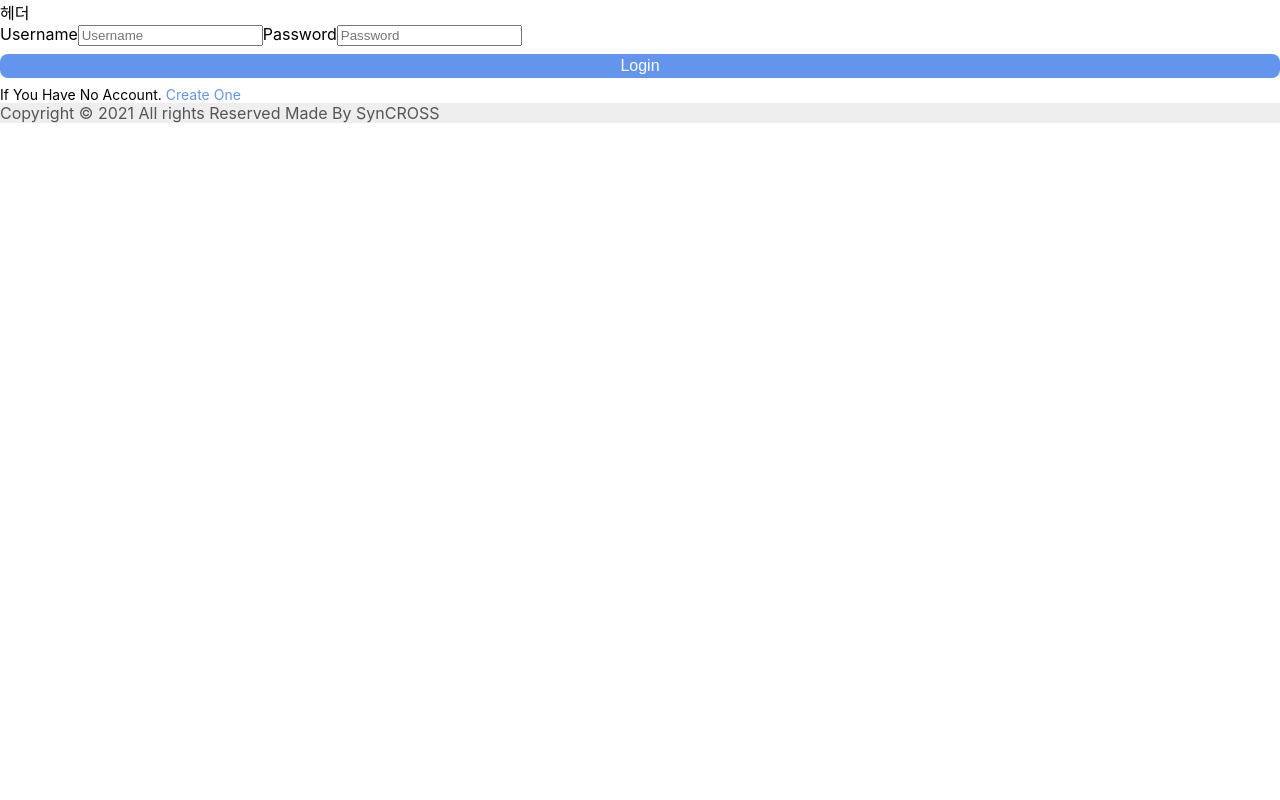
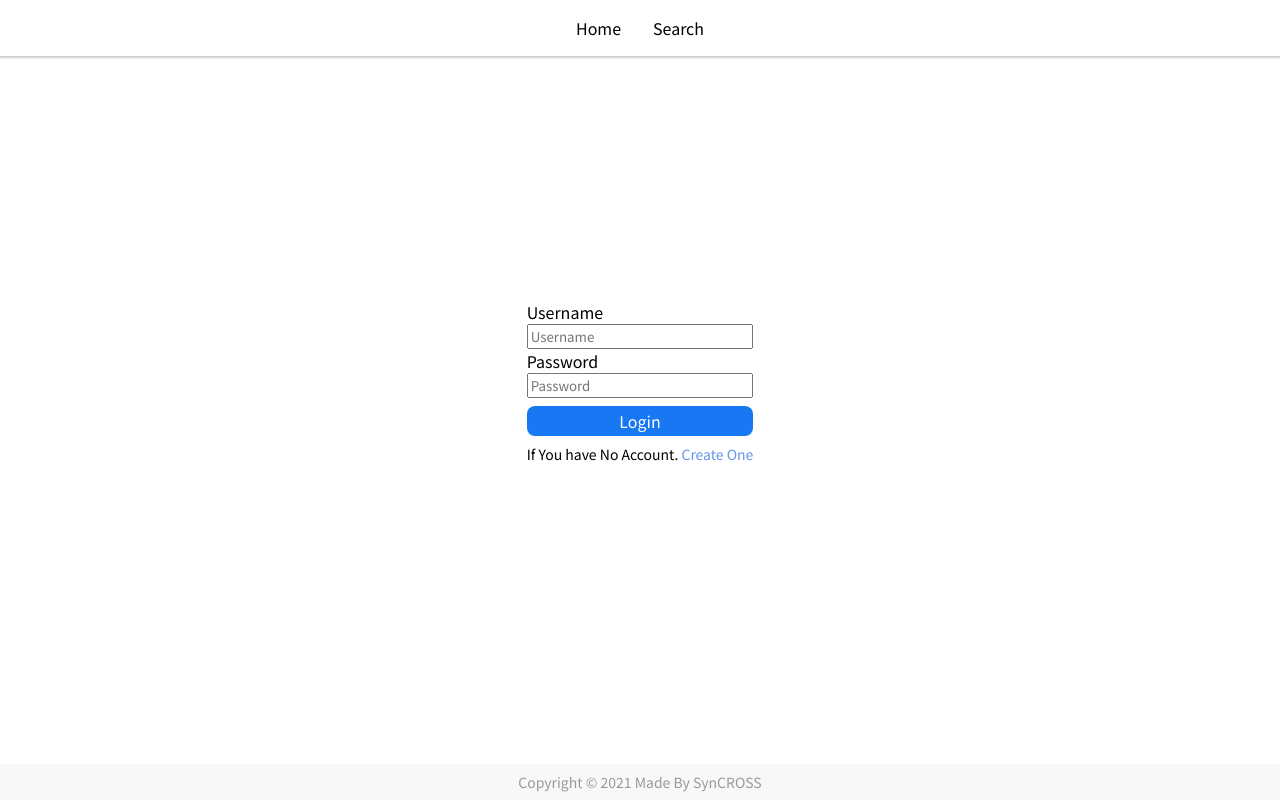
Before and after one commit to SynCROSS/book-manager-frontend, a Next.js app: page / in a window 1280 px wide. Built offline with nearby package versions, Linux system fonts and the light colour scheme; no server answers.

Commit message:
Edit Styles

```diff
--- a/components/auth/Login.tsx
+++ b/components/auth/Login.tsx
@@ -4,24 +4,30 @@ const LoginBlock = styled.div`
   text-align: left;
 `;
 
-const LoginButton = styled.button`
+export const Button = styled.button`
   width: 100%;
   margin: 0.5rem auto;
   padding: 0.2rem 0;
   cursor: pointer;
 
   font-size: 16px;
-  background-color: cornflowerblue;
+  background-color: #1877f2;
   border: none;
   border-radius: 0.5rem;
   color: #fff;
+  transition: all 0.1s ease-in-out;
+
+  &:hover {
+    background-color: #2080ff;
+  }
 `;
 
-const RegisterWriting = styled.p`
+export const Writing = styled.p`
   font-size: 14px;
   margin: auto;
 `;
-const RegisterLink = styled.a`
+
+export const WritingLink = styled.a`
   color: cornflowerblue;
 `;
 
@@ -33,7 +39,7 @@ const Login = ({ login }) => {
         <input type="text" id="username" placeholder="Username" />
         Password
         <input type="password" id="password" placeholder="Password" />
-        <LoginButton
+        <Button
           onClick={() =>
             login(
               document.getElementById('username').value,
@@ -42,12 +48,12 @@ const Login = ({ login }) => {
           }
         >
           Login
-        </LoginButton>
+        </Button>
       </LoginBlock>
-      <RegisterWriting>
-        If You Have No Account.{' '}
-        <RegisterLink href="/Register">Create One</RegisterLink>
-      </RegisterWriting>
+      <Writing>
+        If You have No Account.{' '}
+        <WritingLink href="/Register">Create One</WritingLink>
+      </Writing>
     </div>
   );
 };
--- a/components/common/Footer.tsx
+++ b/components/common/Footer.tsx
@@ -2,14 +2,17 @@ import styled from 'styled-components';
 
 const FooterBlock = styled.footer`
   width: 100%;
-  background-color: #eee;
-  color: #555;
+  padding: 0.5rem;
+
+  font-size: 14px;
+  background-color: #f8f8f8;
+  color: #999;
 `;
 
 const Footer = () => {
   return (
     <FooterBlock>
-      Copyright &copy; {new Date().getFullYear()} All rights Reserved Made By{' '}
+      Copyright &copy; {new Date().getFullYear()} Made By{' '}
       <a
         href="https://github.com/SynCROSS/"
         target="_blank"
--- a/components/common/Header.tsx
+++ b/components/common/Header.tsx
@@ -1,9 +1,34 @@
 import styled from 'styled-components';
+import Link from 'next/link';
 
-const HeaderBlock = styled.header``;
+const HeaderBlock = styled.header`
+  width: 100%;
+  padding: 1rem 0;
+  position: fixed;
+  top: 0;
+  left: 0;
+
+  background-color: rgba(255, 255, 255, 0.1);
+  /* background: transparent; */
+  box-shadow: 0 0 2px 2px #ccc;
+`;
+
+const RouterLink = styled.a`
+  margin: 0 1rem;
+  cursor: pointer;
+`;
 
 const Header = () => {
-  return <HeaderBlock>헤더</HeaderBlock>;
+  return (
+    <HeaderBlock className="flex jc-center ai-center">
+      <Link href="http://localhost:3000/Home">
+        <RouterLink>Home</RouterLink>
+      </Link>
+      <Link href="http://localhost:3000/Search">
+        <RouterLink>Search</RouterLink>
+      </Link>
+    </HeaderBlock>
+  );
 };
 
 export default Header;
--- a/styles/globals.css
+++ b/styles/globals.css
@@ -1,9 +1,27 @@
+@import url('https://fonts.googleapis.com/css2?family=Nanum+Gothic&display=swap');
+@import url('https://fonts.googleapis.com/css2?family=Noto+Sans+KR&display=swap');
+
 html,
 body {
+  margin: 0;
   padding: 0;
-  margin: 0;
-  font-family: -apple-system, BlinkMacSystemFont, Segoe UI, Roboto, Oxygen,
-    Ubuntu, Cantarell, Fira Sans, Droid Sans, Helvetica Neue, sans-serif;
+  text-align: center;
+}
+
+html,
+body,
+#__next {
+  height: 100%;
+}
+
+* {
+  font-family: 'Noto Sans KR', 'Nanum Gothic', sans-serif;
+  box-sizing: border-box;
+  outline: none;
+}
+
+button {
+  border: none;
 }
 
 a {
@@ -11,6 +29,18 @@ a {
   text-decoration: none;
 }
 
-* {
-  box-sizing: border-box;
+.flex {
+  display: flex;
 }
+
+.jc-center {
+  justify-content: center;
+}
+
+.ai-center {
+  align-items: center;
+}
+
+.flex-dir-col {
+  flex-direction: column;
+}
```
Also changed, not shown: 1 other file (tests, documents, lock files or other folders).
